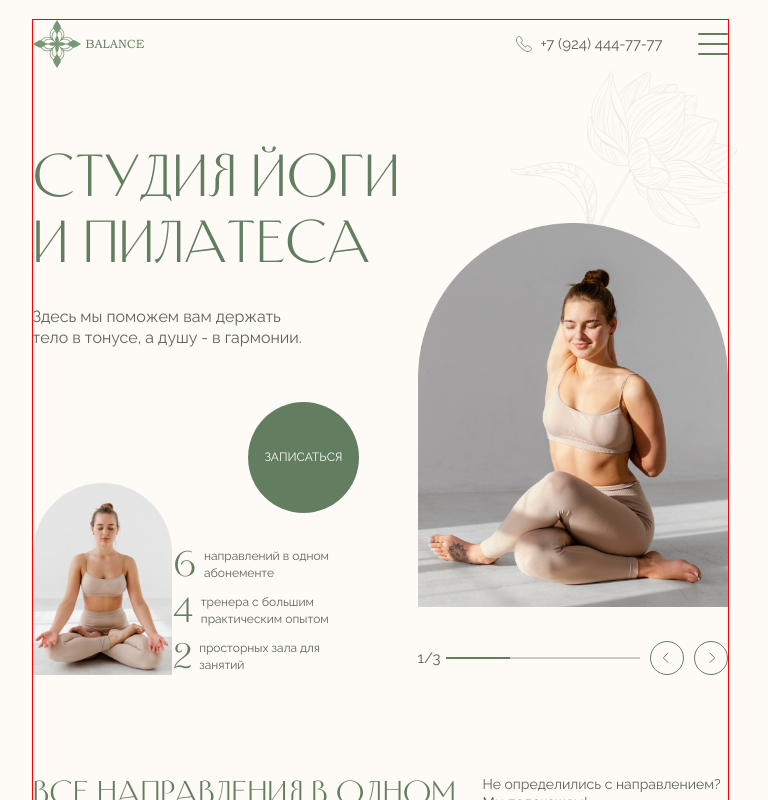
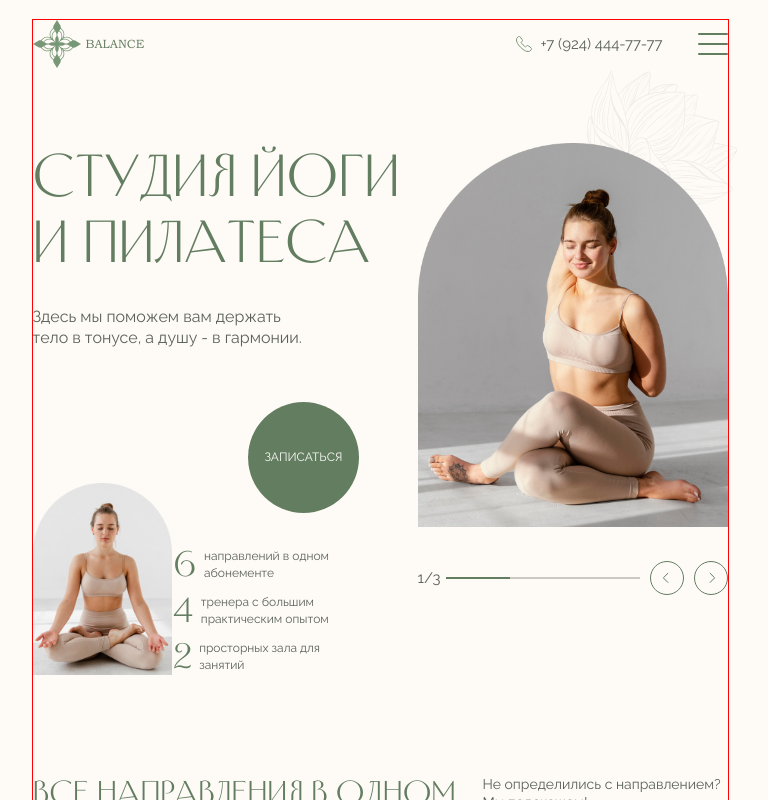
Before and after one commit to Microseversk/Yoga-landing, a React (Vite) app: page / in a window 1280 px wide. Shown: the top 800 px of the page, without its empty margins (260-1028 px from the left). Built offline with nearby package versions, Linux system fonts and the light colour scheme; data requests are answered from the project's data file.

Commit message:
Day 11
-Fix img size in home section

```diff
--- a/src/components/mainSection/MainSection.module.scss
+++ b/src/components/mainSection/MainSection.module.scss
@@ -83,7 +83,7 @@
   grid-area: btn;
   justify-self: end;
   position: relative;
-  margin-right: 20%;
+  margin-right: 10%;
   margin-top: 20px;
 
   @include respond(tablet) {
@@ -120,5 +120,7 @@
 
 .imgContainer {
   grid-area: img;
-  align-self: flex-end;
+  @include respond(desktop) {
+    justify-self: end;
+  }
 }
```
